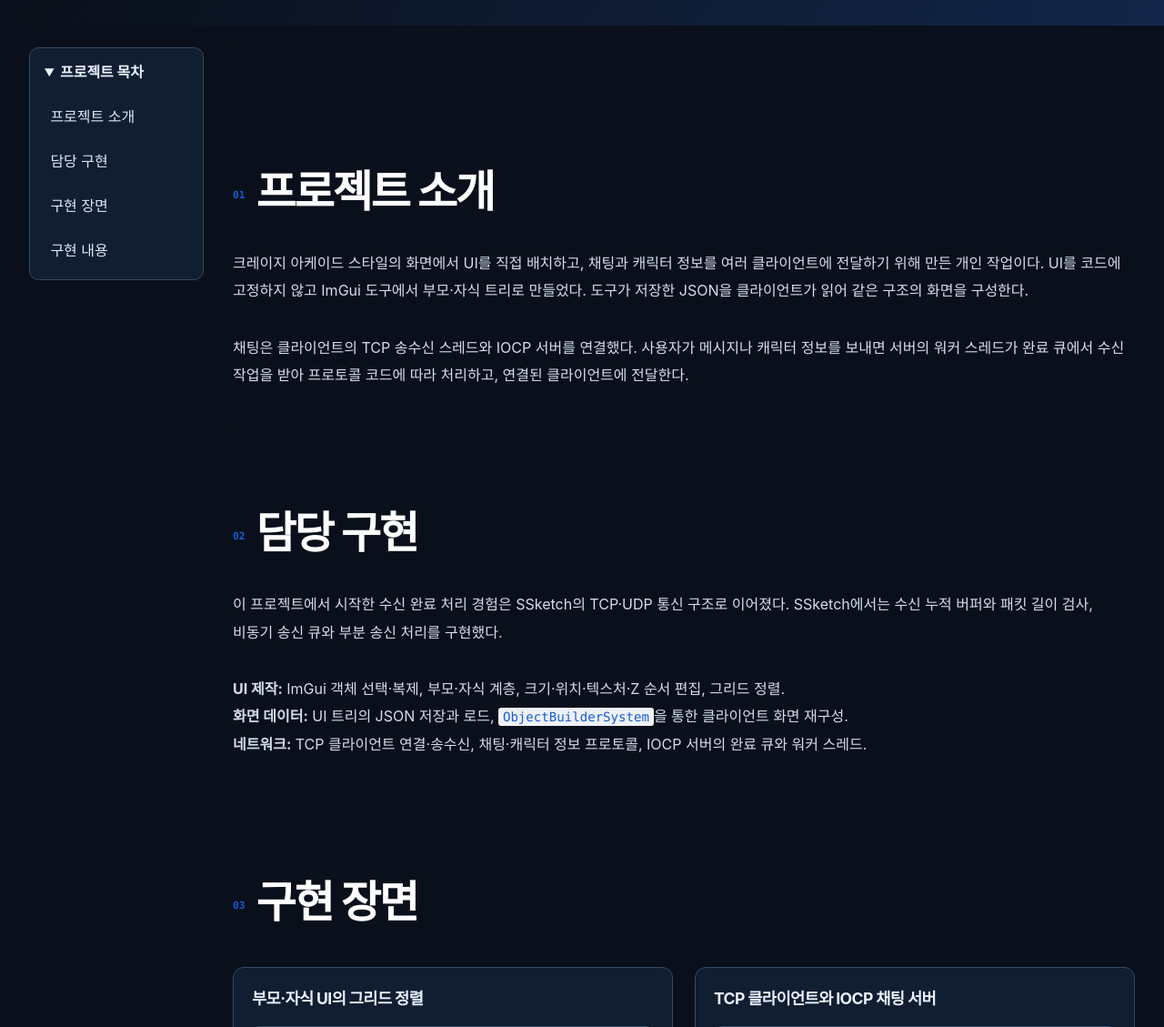
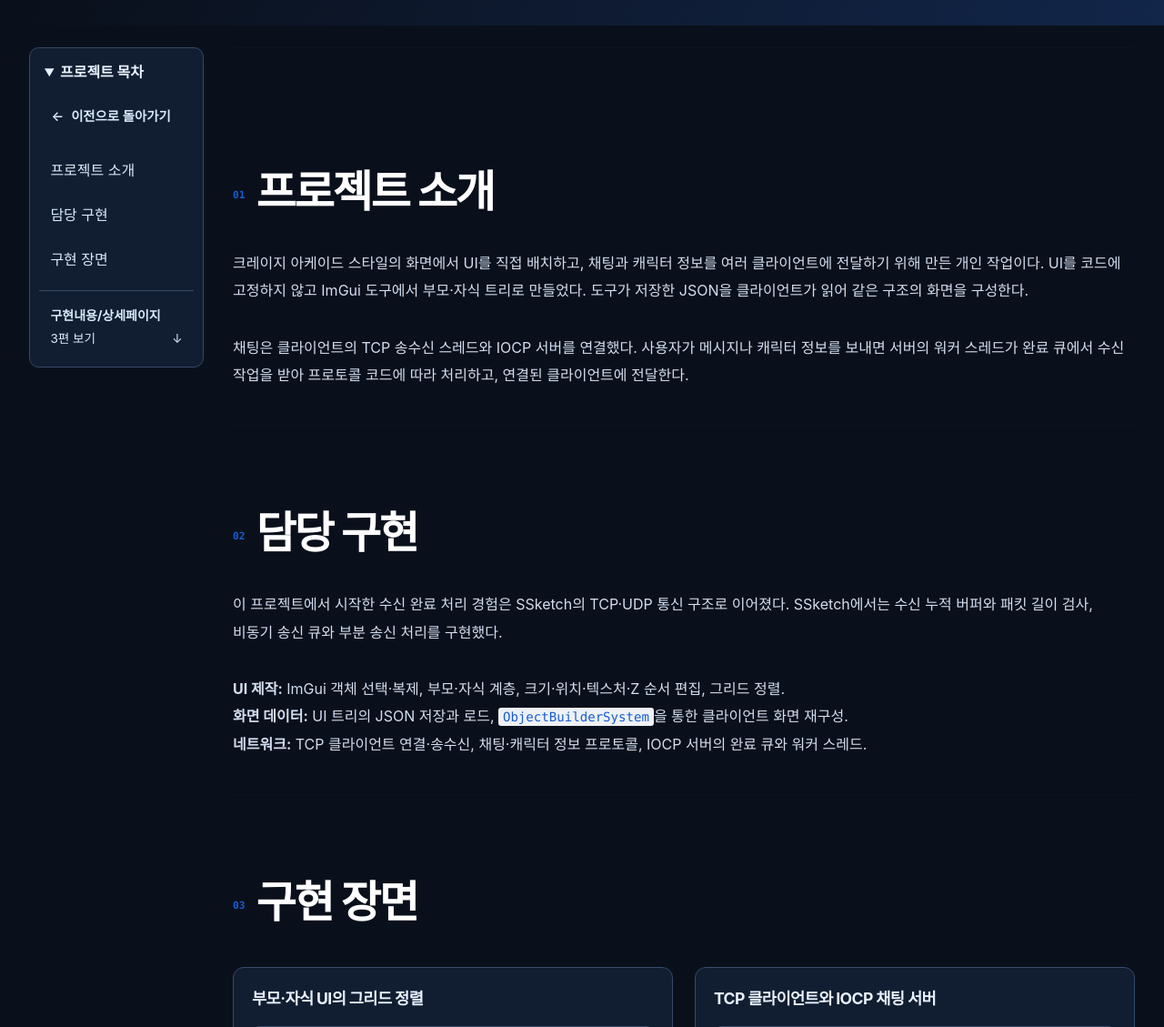
Before and after one commit to yollo4179/yollo4179.github.io, a Jekyll site: the page built from _projects/crazy-arcade-chat-server.md, in a window 1280 px wide and 1400 px high, scrolled down 806 px. Shown: the part 140-1269 px from the top of the window at 91% size. Built offline with Jekyll 4.4.1, drawn with Linux system fonts in a browser that asks for light colours; grey boxes are pictures that could not be loaded.

Commit message:
Add sidebar back navigation and clarify implementation links

```diff
--- a/_layouts/game-project.html
+++ b/_layouts/game-project.html
@@ -30,12 +30,16 @@ layout: default
         <summary>프로젝트 목차</summary>
         {% assign project_sections = content | split: '<h2 id="' %}
         <nav aria-label="프로젝트 목차">
+          {% include detail-back-link.html url='/games/list/' label='이전으로 돌아가기' %}
           {% for section in project_sections offset:1 %}
             {% assign section_id = section | split: '"' | first %}
             {% assign section_title = section | split: '</h2>' | first | split: '>' | slice: 1, 100 | join: '>' | strip_html %}
             <a href="#{{ section_id | escape }}">{{ section_title | escape }}</a>
           {% endfor %}
-          <a href="#technical-articles">구현 내용</a>
+          <a class="game-project-sidebar__articles" href="#technical-articles">
+            <span class="game-project-sidebar__articles-title">구현내용/상세페이지</span>
+            <span class="game-project-sidebar__articles-count">{{ game_articles.size }}편 보기 <span aria-hidden="true">↓</span></span>
+          </a>
         </nav>
       </details>
       <div class="game-project-content">
--- a/assets/css/game-portfolio.css
+++ b/assets/css/game-portfolio.css
@@ -619,6 +619,38 @@ body.game-gallery-open { overflow: hidden; }
   text-decoration: none;
 }
 .game-project-sidebar a:hover { background: #243e60; color: #fff; }
+
+.game-project-sidebar .detail-back-link {
+  display: flex;
+  justify-content: flex-start;
+  margin: 0 0 .65rem;
+  border-color: transparent;
+  background: transparent;
+  color: #d9eaff;
+}
+.game-project-sidebar .detail-back-link:hover,
+.game-project-sidebar .detail-back-link:focus-visible {
+  border-color: #6480a4;
+  background: #243e60;
+  color: #fff;
+}
+.game-project-sidebar .game-project-sidebar__articles {
+  display: flex;
+  flex-direction: column;
+  gap: .3rem;
+  margin-top: .5rem;
+  padding-top: 1rem;
+  border-top: 1px solid #354b69;
+  border-radius: 0;
+}
+.game-project-sidebar__articles-title { font-size: .875rem; font-weight: 700; }
+.game-project-sidebar__articles-count {
+  display: flex;
+  align-items: center;
+  justify-content: space-between;
+  gap: .5rem;
+  font-size: .85rem;
+}
 .game-project-sidebar :is(a, summary):focus-visible { outline: 3px solid #9bc3ff; outline-offset: 2px; }
 .game-project-content > #technical-articles { scroll-margin-top: calc(var(--header-height) + 1rem); }
 @media (min-width: 68rem) {
```
